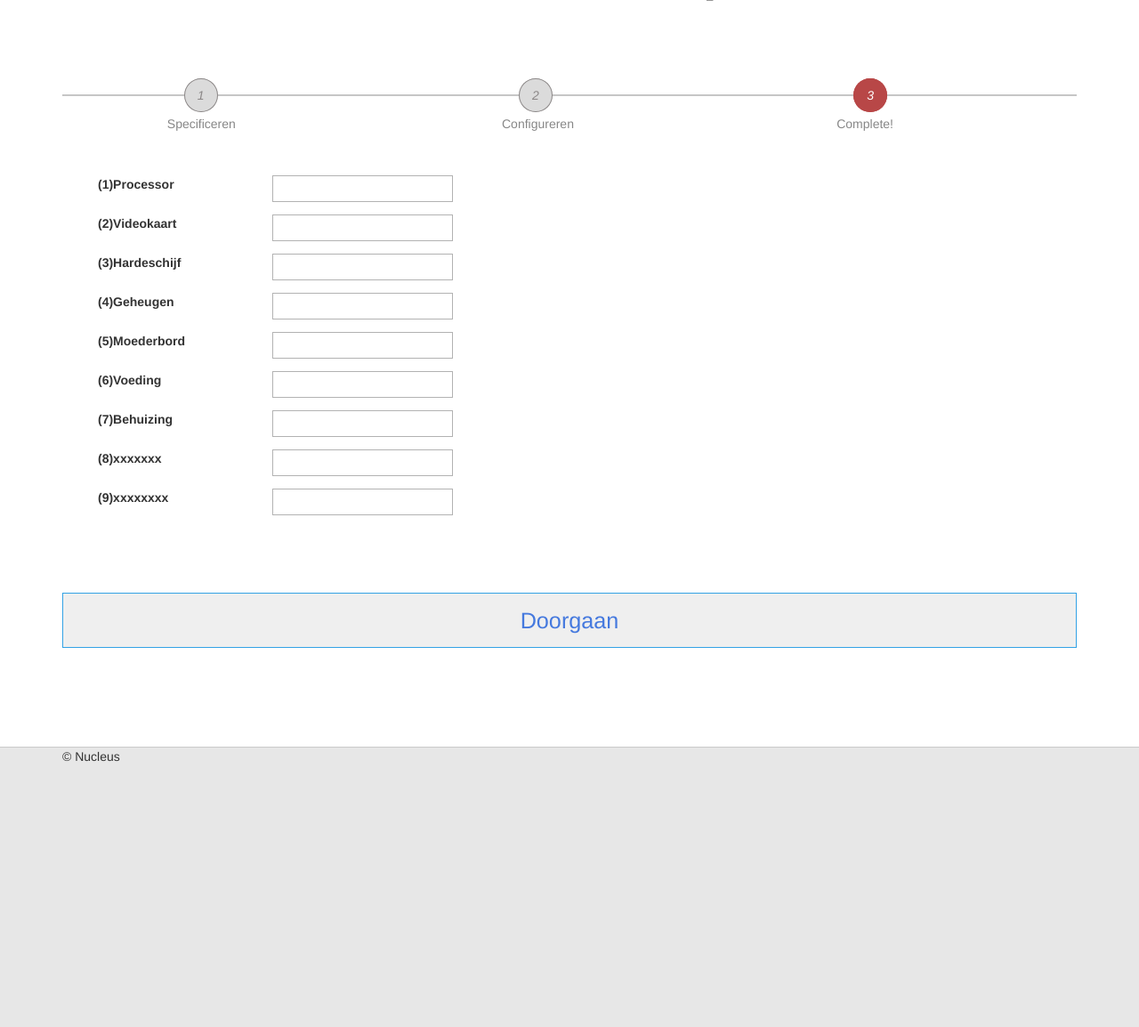
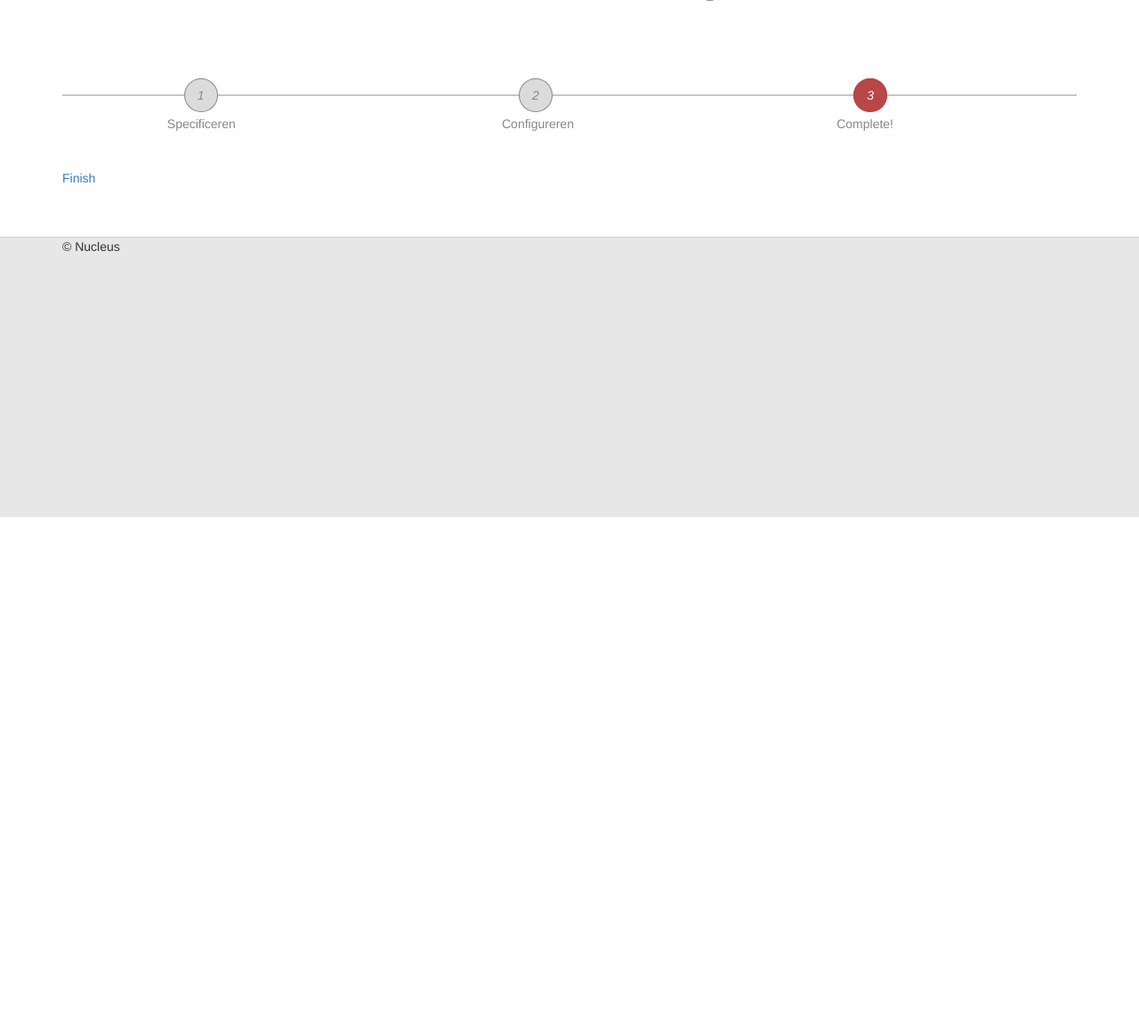
Before and after one commit to zerocool951/Nucleus, a Django app: page /building3 in a window 1280 px wide. Shown: the part 213-1367 px from the top of the page at 89% size. After the commit the page ends 794 px from the top, so only its background shows below. Run offline with Django 3.2, Linux system fonts and the light colour scheme; some libraries are stand-ins or nearby versions.

```diff
--- a/Nucleus/www/matcher/website/static/css/style.base.css
+++ b/Nucleus/www/matcher/website/static/css/style.base.css
@@ -47,7 +47,9 @@ ul{list-style: none;}
 .building ul li input:focus { border: 1px solid rgb(112, 112, 112); background: #F6F6F6;}
 .building ul li a{ padding: 3px 0px;}
 .building ul li span{float: right; /* font-weight: bold; */color: #747474;}
-.building ul li select {margin-right: 10px; padding: 5px;  border: 1px solid rgb(201, 201, 201); outline: none;width: 135px;}
+.building ul li select {margin-right: 10px; padding: 5px;  border: 1px solid rgb(201, 201, 201); outline: none;width: 135px;color: #9A9A9A;}
+option{color: #000;}
+option:first-child{color: #ccc;}
 .building-2 { display: block;}
 .building-2 .totaal { float: right; font-size: 24px; color: rgb(11, 129, 11);}
 .building .box-action { margin-top: 80px;}
--- a/Nucleus/www/matcher/website/static/js/script.base.js
+++ b/Nucleus/www/matcher/website/static/js/script.base.js
@@ -11,7 +11,10 @@ $(function(){
 	localStorage.setItem( 'nucleusUser', JSON.stringify(nucleusUser) );
 	console.log( JSON.parse( localStorage.getItem( 'nucleusUser' ) ) );
 
-
+	//Desing: gray out first select
+    //$("#building form ul li select").click(function(sel) {
+    //  	$("#building form ul li select").css("color", "#000");
+    //});
 
 	//open extraInfo
 	$("#building a").click(function() {
--- a/Nucleus/www/matcher/website/templates/main/building-2.html
+++ b/Nucleus/www/matcher/website/templates/main/building-2.html
@@ -5,6 +5,12 @@
 {% block action %}{% endblock %}
 {% block icon-2 %}class="active"{% endblock %}
 {% block content %}
+<script type="text/javascript">
+    function changeMe(sel)
+    {
+      sel.style.color = "#000";
+    }
+</script>
 <div id="building" class="building building-2">
 	<form action="/building3/">
 		<ul>
--- a/Nucleus/www/matcher/website/templates/main/building-3.html
+++ b/Nucleus/www/matcher/website/templates/main/building-3.html
@@ -7,22 +7,7 @@
 {% block content %}
 
 <div class="building">
-	<form action="/finish/">
-		<ul>
-		<li><label for="1">(1)Processor</label><input id="1" type="text"></li>
-		<li><label for="2">(2)Videokaart</label><input id="2" type="text"></li>
-		<li><label for="3">(3)Hardeschijf</label><input id="3" type="text"></li>
-		<li><label for="4">(4)Geheugen</label><input id="4" type="text"></li>
-		<li><label for="5">(5)Moederbord</label><input id="5" type="text"></li>
-		<li><label for="6">(6)Voeding</label><input id="6" type="text"></li>
-		<li><label for="7">(7)Behuizing</label><input id="7" type="text"></li>
-		<li><label for="8">(8)xxxxxxx</label><input id="8" type="text"></li>
-		<li><label for="9">(9)xxxxxxxx</label><input id="9" type="text"></li>
-		</ul>
-		<div class="box-action">
-			<input type="submit" value="Doorgaan" class="button-action">
-		</div>
-	</form>
+	<a href="/finish/">Finish</a>
 </div>
 
 {% endblock %}
```
Also changed, not shown: Nucleus/www/matcher/website/templates/main/building-1.html (+29 -22 lines).
